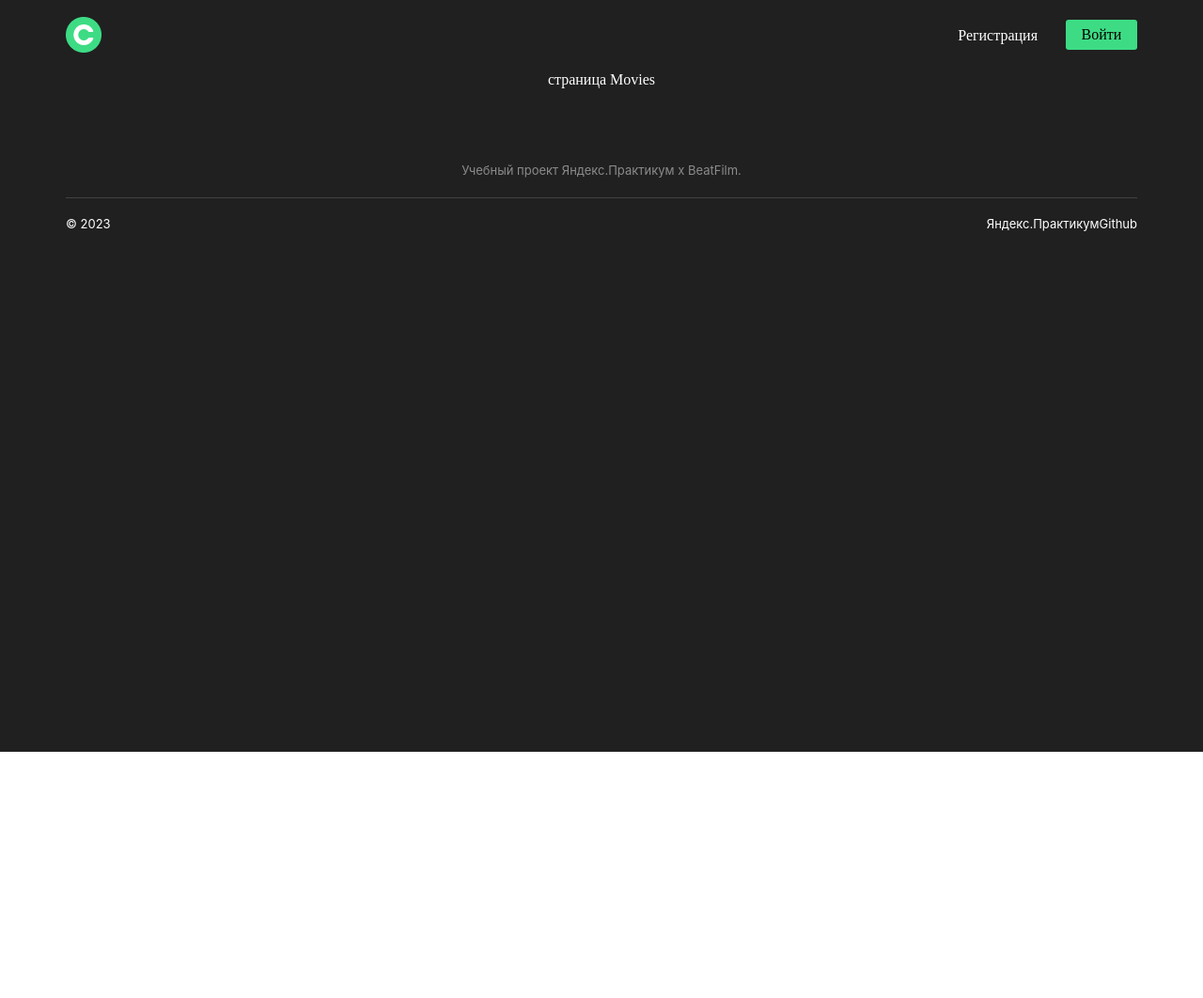
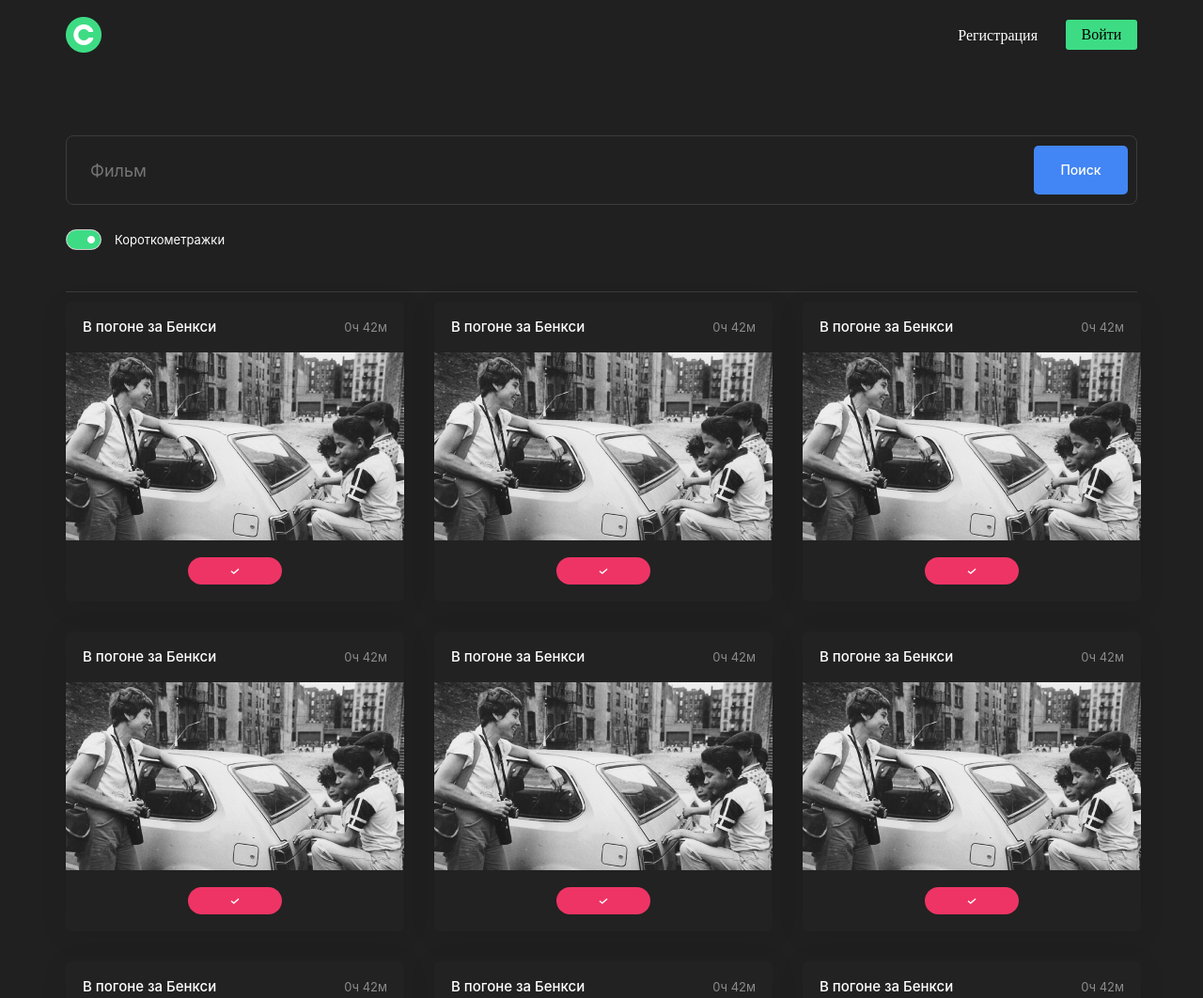
Before and after one commit to Helinter/movies-explorer-frontend, a React app: page /movies in a window 1280 px wide. Shown: the top 1062 px of the page at 94% size. Before the commit the page ends 800 px from the top, so only its background shows below. Built offline with nearby package versions, Linux system fonts and the light colour scheme.

Commit message:
страница Movies с секциями поиска и списком фильмов

```diff
--- a/src/components/FilterCheckbox/FilterCheckbox.css
+++ b/src/components/FilterCheckbox/FilterCheckbox.css
@@ -0,0 +1,33 @@
+  .filterCheckbox {
+    display: flex;
+  align-items: center;
+    width: 100%;
+    margin-bottom: 44px;
+  }
+
+  .filterCheckbox__text{
+    margin: 0;
+    padding: 0;
+    font-family: 'Inter', sans-serif;
+  font-weight: 400;
+  font-size: 13px;
+  line-height: 18px;
+  margin-left: 14px;
+  }
+
+  .filterCheckbox__checkbox{
+    position: absolute;
+    opacity: 0;
+  }
+
+  .filterCheckbox__checkbox-label{
+    width: 36px;
+    height: 20px;
+    border: 1px solid #ccc;
+    border-radius: 4px;
+    cursor: pointer;
+    display: inline-block;
+    z-index: 2;
+    border-radius: 12px;
+    background-image: url(../../images/smalltumb.jpg);
+  }
--- a/src/components/FilterCheckbox/FilterCheckbox.js
+++ b/src/components/FilterCheckbox/FilterCheckbox.js
@@ -0,0 +1,13 @@
+function FilterCheckbox() {
+  return (
+    <>
+      <div className="filterCheckbox">
+        <input type="checkbox" id="myCheckbox" className="filterCheckbox__checkbox"></input>
+          <label for="myCheckbox" className="filterCheckbox__checkbox-label"></label>
+          <p className="filterCheckbox__text">Короткометражки</p>
+      </div>
+    </>
+  );
+}
+
+export default FilterCheckbox;
--- /dev/null
+++ b/src/components/More/More.css
@@ -0,0 +1,26 @@
+.more {
+  margin-left: 70px;
+  margin-right: 70px;
+}
+
+.more__button {
+  border: none;
+  outline: none;
+  background: none;
+  padding: 0;
+  margin: 0;
+  cursor: pointer;
+  text-decoration: none;
+  width: 100%;
+  height: 36px;
+  background-color: rgba(47, 47, 47, 1);
+  font-family: 'Inter', sans-serif;
+  font-weight: 500;
+  font-size: 12px;
+  line-height: 14.52px;
+  text-align: center;
+  color: rgba(255, 255, 255, 1);
+  border-radius: 6px;
+  margin-top: 50px;
+  margin-bottom: 80px;
+}
--- /dev/null
+++ b/src/components/More/More.js
@@ -0,0 +1,11 @@
+function More() {
+  return (
+  <>
+    <div className="more">
+      <button type="button" className="more__button">Ещё</button>
+    </div>
+  </>
+  );
+}
+
+export default More;
--- a/src/components/Movies/Movies.css
+++ b/src/components/Movies/Movies.css
@@ -0,0 +1,6 @@
+.movies{
+  display: flex;
+  flex-direction: column;
+  width: 100%;
+  background-color: rgba(32, 32, 32, 1);
+  }
--- a/src/components/Movies/Movies.js
+++ b/src/components/Movies/Movies.js
@@ -1,12 +1,17 @@
 import Header from '../Header/Header'
 import Footer from '../Footer/Footer'
+import SearchForm from '../SearchForm/SearchForm'
+import MoviesCardList from '../MoviesCardList/MoviesCardList'
+import More from '../More/More'
 
 function Movies() {
   return (
   <>
     <Header />
-    <div className="Movies">
-      страница Movies
+    <div className="movies">
+      <SearchForm />
+      <MoviesCardList />
+      <More />
     </div>
     <Footer />
   </>
--- a/src/components/MoviesCard/MoviesCard.css
+++ b/src/components/MoviesCard/MoviesCard.css
@@ -0,0 +1,59 @@
+.moviesCard {
+  display: flex;
+  flex-direction: column;
+  max-width: 360px;
+  background-color: rgba(34, 34, 34, 1);
+  box-shadow: 0px 4px 30px 0px rgba(0, 0, 0, 0.08);
+  border-radius: 6px;
+}
+
+.moviesCard__description {
+  display: flex;
+  flex-direction: row;
+  justify-content: space-between;
+  margin-top: 18px;
+  margin-bottom: 18px;
+}
+
+.moviesCard__description__name {
+  margin: 0;
+  padding: 0;
+  margin-left: 18px;
+  font-family: 'Inter', sans-serif;
+  font-weight: 500;
+  font-size: 15px;
+  line-height: 18px;
+  color: rgba(255, 255, 255, 1);
+}
+
+.moviesCard__description__time {
+  margin: 0;
+  padding: 0;
+  margin-right: 18px;
+  font-family: 'Inter', sans-serif;
+  font-weight: 400;
+  font-size: 13px;
+  line-height: 18px;
+  text-align: right;
+  color: rgba(139, 139, 139, 1);
+}
+
+.moviesCard__image {
+  object-fit: contain;
+}
+
+.moviesCard__button {
+  border: none;
+  outline: none;
+  background: none;
+  background-image: url(../../images/save6d.svg);
+  padding: 0;
+  margin: 0;
+  cursor: pointer;
+  text-decoration: none;
+  width: 100px;
+  height: 29px;
+  margin: auto;
+  margin-top: 18px;
+  margin-bottom: 18px;
+}
--- a/src/components/MoviesCard/MoviesCard.js
+++ b/src/components/MoviesCard/MoviesCard.js
@@ -0,0 +1,18 @@
+import image from '../../images/Benksy.jpg'
+
+function MoviesCard() {
+  return (
+  <>
+    <div className="moviesCard">
+      <div className="moviesCard__description">
+        <p className="moviesCard__description__name">В погоне за Бенкси</p>
+        <p className="moviesCard__description__time">0ч 42м </p>
+      </div>
+      <img src={image} className="moviesCard__image"></img>
+      <button type="button" className="moviesCard__button"></button>
+    </div>
+  </>
+  );
+}
+
+export default MoviesCard;
--- a/src/components/MoviesCardList/MoviesCardList.css
+++ b/src/components/MoviesCardList/MoviesCardList.css
@@ -0,0 +1,9 @@
+.moviesCardList{
+  margin-left: 70px;
+  margin-right: 70px;
+  display: grid;
+  grid-template-columns: repeat(3, 1fr);
+  grid-template-rows: repeat(4, 1fr);
+  gap: 32px;
+  margin-bottom: 10px;
+}
--- a/src/components/MoviesCardList/MoviesCardList.js
+++ b/src/components/MoviesCardList/MoviesCardList.js
@@ -0,0 +1,24 @@
+import MoviesCard from '../MoviesCard/MoviesCard'
+
+function MoviesCardList() {
+  return (
+  <>
+    <div className="moviesCardList">
+      <MoviesCard />
+      <MoviesCard />
+      <MoviesCard />
+      <MoviesCard />
+      <MoviesCard />
+      <MoviesCard />
+      <MoviesCard />
+      <MoviesCard />
+      <MoviesCard />
+      <MoviesCard />
+      <MoviesCard />
+      <MoviesCard />
+    </div>
+  </>
+  );
+}
+
+export default MoviesCardList;
--- a/src/components/SearchForm/SearchForm.css
+++ b/src/components/SearchForm/SearchForm.css
@@ -0,0 +1,50 @@
+.searchForm {
+  display: flex;
+  flex-direction: column;
+  border-bottom: 1.5px solid rgba(170, 170, 170, 0.2);
+  margin-bottom: 10px;
+  margin-left: 70px;
+  margin-right: 70px;
+}
+
+.searchForm__input__container {
+  display: flex;
+  flex-direction: row;
+  justify-content: center;
+  position: relative;
+}
+
+.searchForm__input {
+  padding: 0;
+  margin: 0;
+  border: 1.5px solid rgba(170, 170, 170, 0.2);
+  border-radius: 8px;
+  background-color: transparent;
+  font-family: 'Inter', sans-serif;
+  font-weight: 400;
+  font-size: 18px;
+  line-height: 20px;
+  color: #8B8B8B;
+  height: 72px;
+  padding-left: 25px;
+  width: 100%;
+  margin-top: 70px;
+  margin-bottom: 26px;
+}
+
+.searchForm__button {
+  position: absolute;
+  right: 10px;
+  top: 81px;
+  background-color: #4285F4;
+  font-family: 'Inter', sans-serif;
+  font-weight: 500;
+  font-size: 14px;
+  line-height: 18px;
+  text-align: center;
+  color: white;
+  border: none;
+  border-radius: 5px;
+  width: 100px;
+  height: 52px;
+}
--- a/src/components/SearchForm/SearchForm.js
+++ b/src/components/SearchForm/SearchForm.js
@@ -0,0 +1,29 @@
+import FilterCheckbox from '../FilterCheckbox/FilterCheckbox'
+
+function SearchForm() {
+  return (
+    <>
+      <div className="searchForm">
+        <form >
+          <div className="searchForm__input__container">
+          <input
+            className="searchForm__input"
+            minLength="2"
+            maxLength="30"
+            type="text"
+            name="searchForm"
+            placeholder="Фильм"
+          />
+          <button className="searchForm__button" >
+            Поиск
+          </button>
+
+          </div>
+          <FilterCheckbox />
+        </form >
+      </div>
+    </>
+  );
+}
+
+export default SearchForm;
--- a/src/index.css
+++ b/src/index.css
@@ -11,3 +11,9 @@
 @import url(./components/Techs/Techs.css);
 @import url(./components/AboutMe/AboutMe.css);
 @import url(./components/Portfolio/Portfolio.css);
+@import url(./components/Movies/Movies.css);
+@import url(./components/SearchForm/SearchForm.css);
+@import url(./components/FilterCheckbox/FilterCheckbox.css);
+@import url(./components/MoviesCard/MoviesCard.css);
+@import url(./components/MoviesCardList/MoviesCardList.css);
+@import url(./components/More/More.css);
```
Also changed, not shown: src/components/Preloader/Preloader.css (+88 -0 lines), src/components/Preloader/Preloader.js (+14 -0 lines), src/images/Benksy.jpg (added), src/images/save6d.svg (added), src/images/smalltumb.jpg (added).
